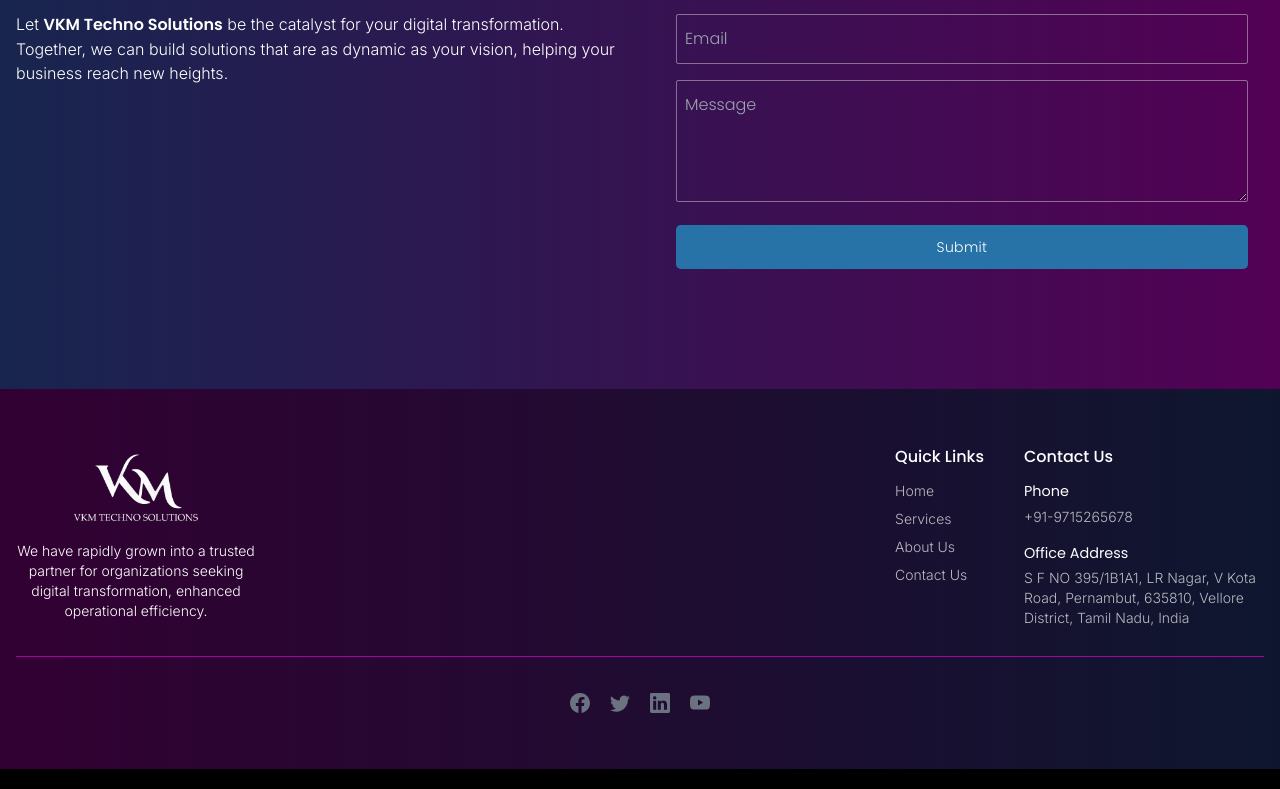
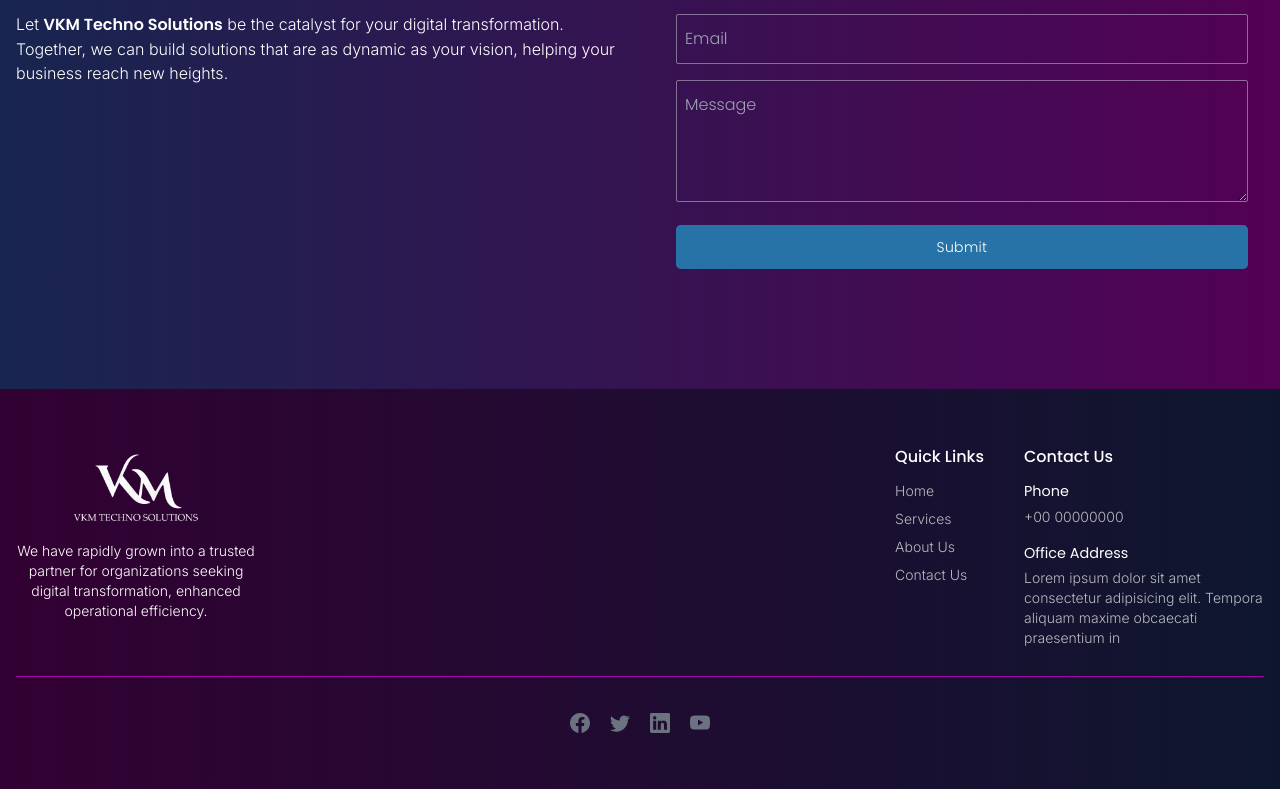
Before and after one commit to pranavpremanand/vkm-techno-solutions, a React (Create React App) app: page / in a window 1280 px wide. Shown: the part 5570-6359 px from the top of the page. Built offline with nearby package versions, Linux system fonts and the light colour scheme.

Commit message:
template

```diff
--- a/src/constant.js
+++ b/src/constant.js
@@ -54,11 +54,11 @@ export {
 
 // company details
 export const companyDetails = {
-  phone: "+91-9715265678",
-  whatsapp: "+91-9715265678",
-  email: "example@domainname.com",
+  phone: "+00 00000000",
+  whatsapp: "+00 00000000",
+  email: "abc@example.com",
   address:
-    "S F NO 395/1B1A1, LR Nagar, V Kota Road, Pernambut, 635810, Vellore District, Tamil Nadu, India",
+    "Lorem ipsum dolor sit amet consectetur adipisicing elit. Tempora aliquam maxime obcaecati praesentium in",
 };
 
 // website routes
```
